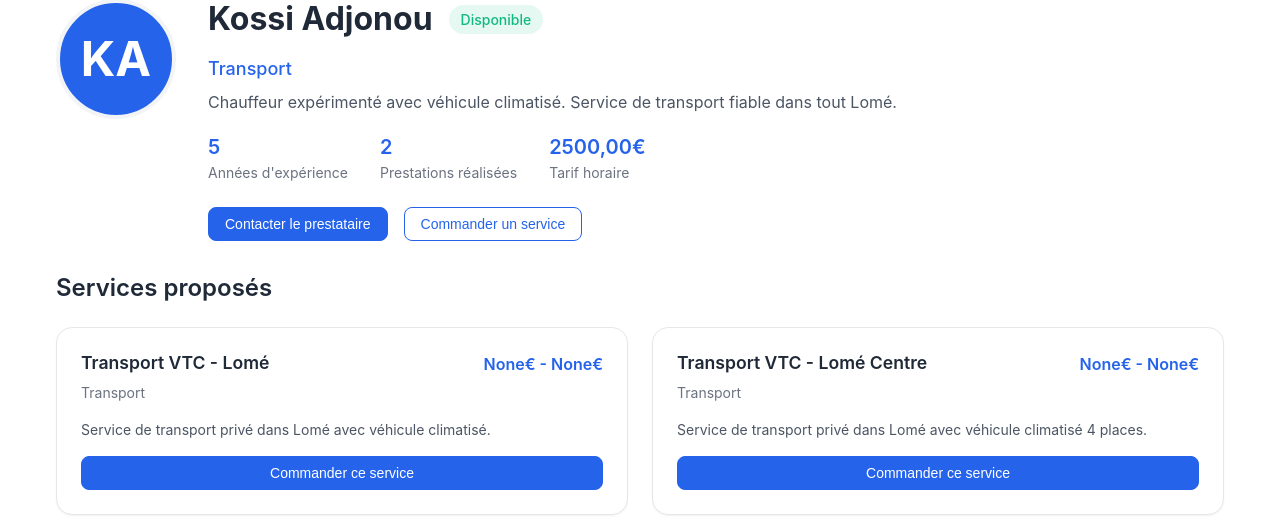
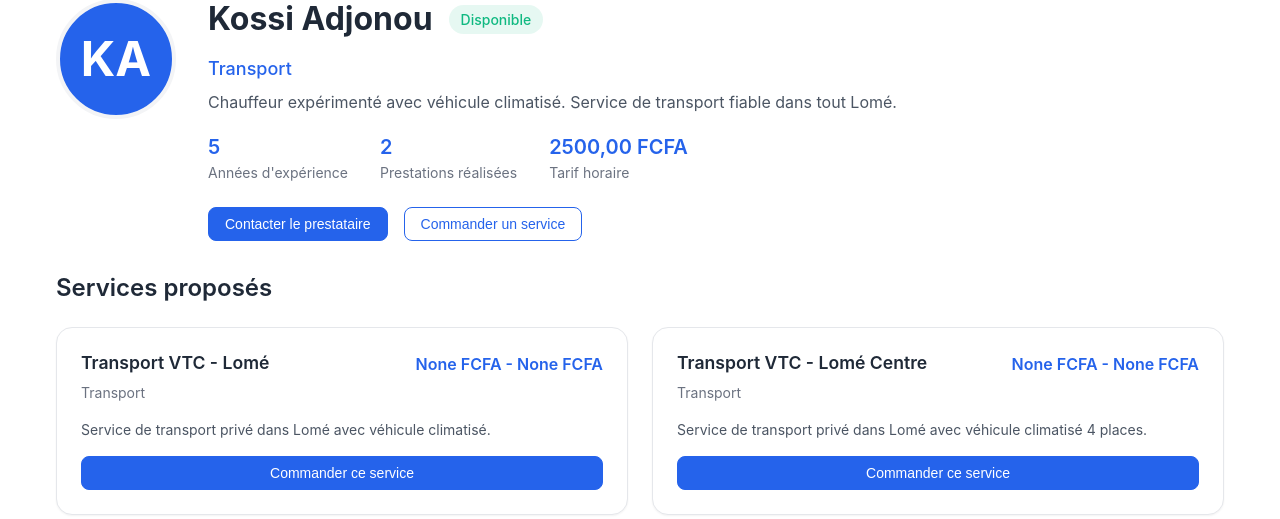
Before and after one commit to Lagracier-beauty/togo, a Django app: page /providers/1/ in a window 1280 px wide. Shown: the part 139-658 px from the top of the page. Run offline with Django 5.2, Linux system fonts and the light colour scheme; data comes from the database, SQL or seed files in the repository; data that the repository does not hold is empty.

Commit message:
change euro in FCFA

```diff
--- a/payments/models.py
+++ b/payments/models.py
@@ -100,7 +100,7 @@
         ordering = ['-created_at']
 
     def __str__(self):
-        return f"Transaction {self.transaction_id} - {self.amount}€"
+        return f"Transaction {self.transaction_id} - {self.amount} FCFA"
 
     def save(self, *args, **kwargs):
         if not self.transaction_id:
@@ -126,7 +126,7 @@
     created_at = models.DateTimeField(auto_now_add=True)
 
     def __str__(self):
-        return f"Revenus {self.provider.user.username} - {self.net_amount}€"
+        return f"Revenus {self.provider.user.username} - {self.net_amount} FCFA"
 
 class WithdrawalRequest(models.Model):
     """Demandes de retrait des prestataires"""
@@ -157,4 +157,4 @@
         ordering = ['-requested_at']
 
     def __str__(self):
-        return f"Retrait {self.provider.user.username} - {self.amount}€"
+        return f"Retrait {self.provider.user.username} - {self.amount} FCFA"
--- a/templates/provider_detail.html
+++ b/templates/provider_detail.html
@@ -75,7 +75,7 @@
 
                         {% if provider.hourly_rate %}
                             <div>
-                                <div style="font-weight: 600; font-size: 1.25rem; color: var(--primary);">{{ provider.hourly_rate }}€</div>
+                                <div style="font-weight: 600; font-size: 1.25rem; color: var(--primary);">{{ provider.hourly_rate }} FCFA</div>
                                 <div style="font-size: 0.875rem; color: var(--text-muted);">Tarif horaire</div>
                             </div>
                         {% endif %}
@@ -125,11 +125,11 @@
 
                         <div style="text-align: right;">
                             {% if service.pricing_type == 'fixed' %}
-                                <div style="font-weight: 600; color: var(--primary);">{{ service.base_price }}€</div>
+                                <div style="font-weight: 600; color: var(--primary);">{{ service.base_price }} FCFA</div>
                             {% elif service.pricing_type == 'hourly' %}
-                                <div style="font-weight: 600; color: var(--primary);">{{ service.base_price }}€/h</div>
+                                <div style="font-weight: 600; color: var(--primary);">{{ service.base_price }} FCFA/h</div>
                             {% else %}
-                                <div style="font-weight: 600; color: var(--primary);">{{ service.min_price }}€ - {{ service.max_price }}€</div>
+                                <div style="font-weight: 600; color: var(--primary);">{{ service.min_price }} FCFA - {{ service.max_price }} FCFA</div>
                             {% endif %}
                         </div>
                     </div>
--- a/templates/providers.html
+++ b/templates/providers.html
@@ -150,7 +150,7 @@
                         </a>
                         {% if provider.hourly_rate %}
                             <div class="btn btn-outline btn-sm" style="pointer-events: none;">
-                                {{ provider.hourly_rate }}€/h
+                                {{ provider.hourly_rate }} FCFA/h
                             </div>
                         {% endif %}
                     </div>
```
Also changed, not shown: templates/services.html (+4 -4 lines), 1 other file.
